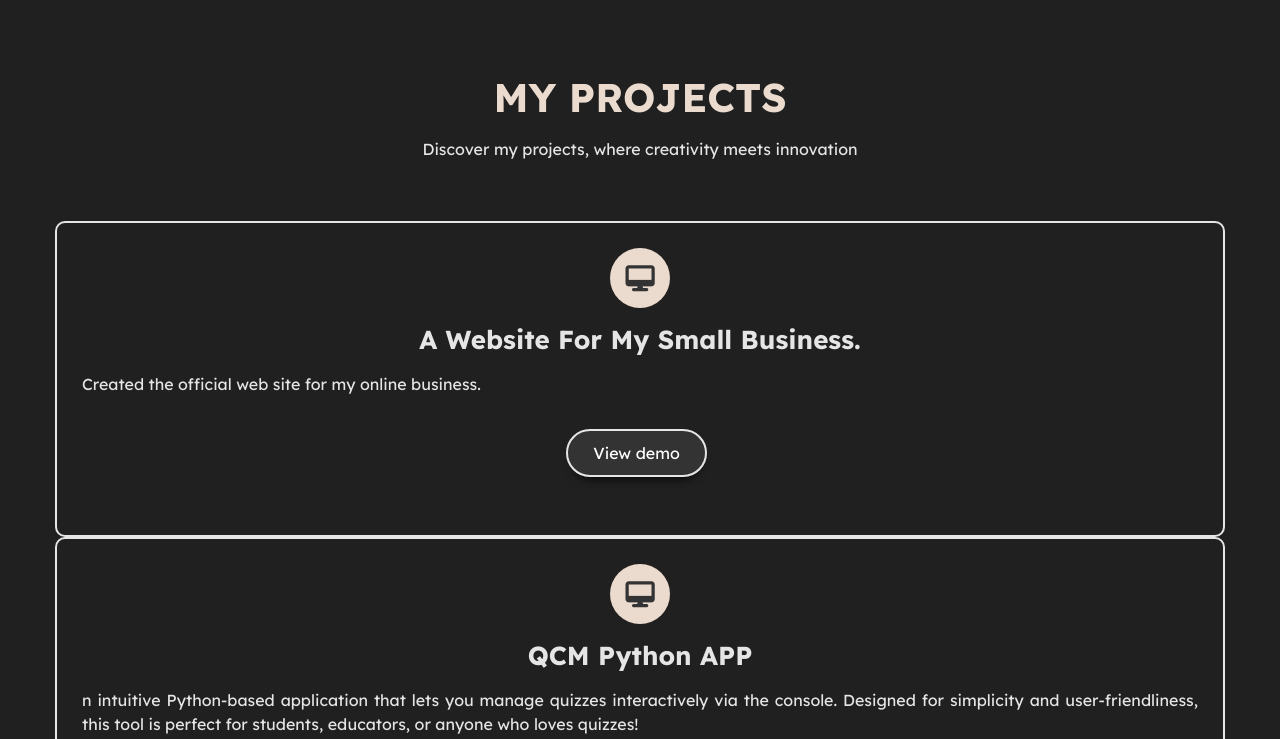
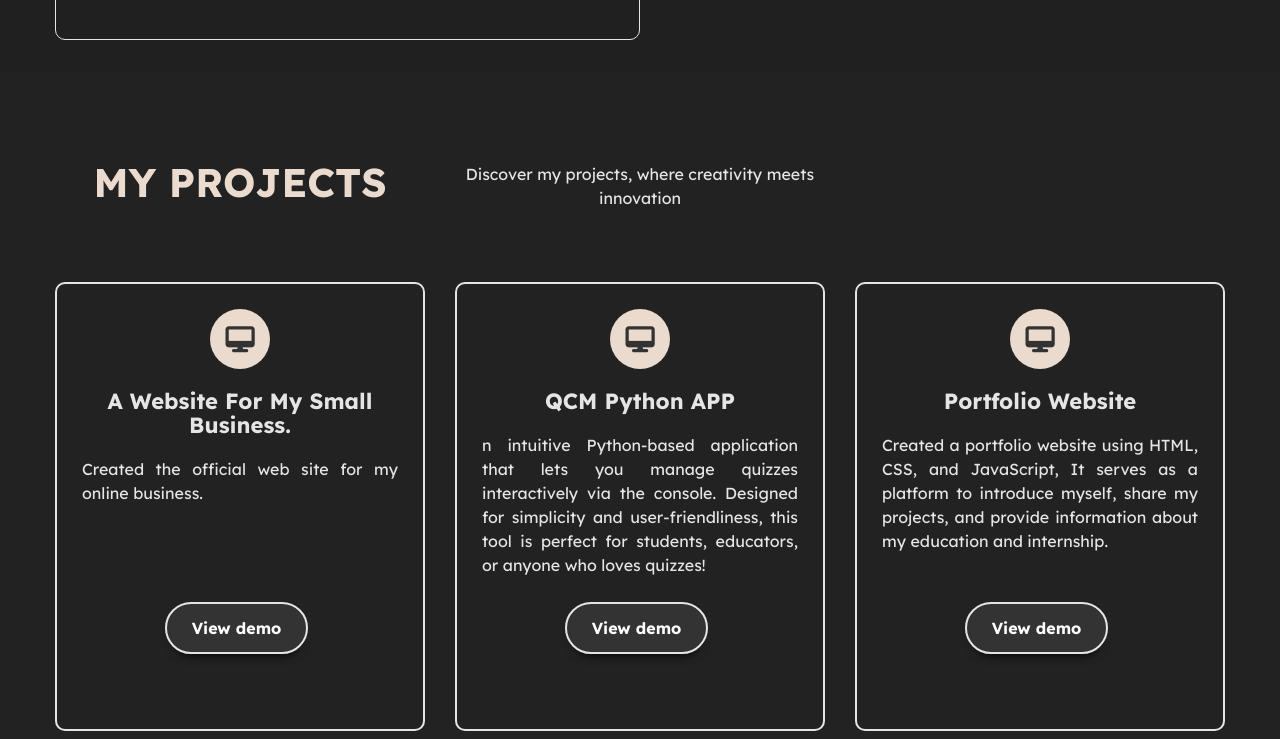
Before and after one commit to meriembenhaik1/PRODIGY_WD_04, a plain HTML site: page index.html in a window 1280 px wide. Shown: the part 1541-2280 px from the top of the page. Drawn offline with nearby package versions, Linux system fonts and the light colour scheme.

Commit message:
Update styles.css

```diff
--- a/styles.css
+++ b/styles.css
@@ -322,42 +322,49 @@ profile-photo .img{
 
 
 /*---------------------------Projects---------------------------*/
-.project-content{
+.project-content {
   padding: 90px 0;
-  /* color:#fff;  */
+  background-color: #222; /* Added background color for better visibility */
 }
-.project-title{
+
+.project-title {
   margin-bottom: 60px;
   text-align: center;
 }
-.project-title h4{
+
+.project-title h4 {
   text-transform: uppercase;
   font-size: 40px;
   line-height: 40px;
   color: #ebdbce;
   margin-bottom: 20px;
 }
-.project-title p{
+
+.project-title p {
   color: #e5e5e5;
 }
-.projects{
-  display: flex;
-  justify-content:space-between;
-  flex-wrap: wrap;
+
+/* Fix: Added proper container for projects */
+.container > div {
+  display: grid;
+  grid-template-columns: repeat(3, 1fr);
+  gap: 30px;
 }
-.project{
-    /* padding: 30px 15px; */
+
+.project {
   color: #e5e5e5;
   border: 2px solid #e5e5e5;
   border-radius: 10px;
-    width: 100%;
   position: relative;
   padding: 25px;
   text-align: center;
-    flex-basis: 32%;
   transition: .3s;
+  height: 100%;
+  display: flex;
+  flex-direction: column;
 }
-.project i{
+
+.project i {
   background-color: #ebdbce;
   width: 60px;
   height: 60px;
@@ -365,19 +372,62 @@ profile-photo .img{
   font-size: 26px;
   line-height: 60px;
   border-radius: 50%;
+  margin: 0 auto;
 }
-.project h4{
-  font-size: 26px;
+
+.project h4 {
+  font-size: 22px;
   text-transform: capitalize;
   margin: 20px 0;
 }
-.project p{
+
+.project p {
   text-align: justify;
-}
-.project:hover{
-  border-color: #ebdbce;
+  flex-grow: 1; /* Makes all project boxes the same height */
 }
 
+.project:hover {
+  border-color: #ebdbce;
+  transform: translateY(-5px);
+  box-shadow: 0 10px 20px rgba(0, 0, 0, 0.1);
+}
+
+.btn-group {
+  margin-top: 20px;
+}
+
+.btn {
+  display: inline-block;
+  padding: 8px 20px;
+  background-color: #ebdbce;
+  color: #333;
+  text-decoration: none;
+  border-radius: 5px;
+  font-weight: bold;
+  transition: 0.3s;
+}
+
+.btn:hover {
+  background-color: #333;
+  color: #ebdbce;
+}
+
+/* Responsive design */
+@media (max-width: 1024px) {
+  .container > div {
+    grid-template-columns: repeat(2, 1fr);
+  }
+}
+
+@media (max-width: 768px) {
+  .container > div {
+    grid-template-columns: 1fr;
+  }
+
+  .project-title h4 {
+    font-size: 32px;
+  }
+}
 
 
 /*---------------------------Contact Me---------------------------*/
```
Lines whose indentation alone changed are shown as unchanged.
